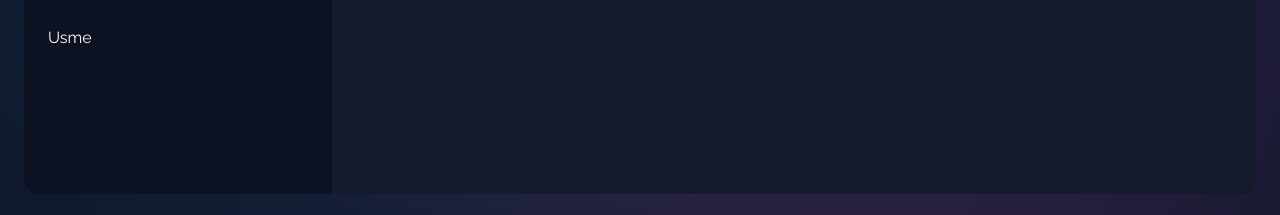
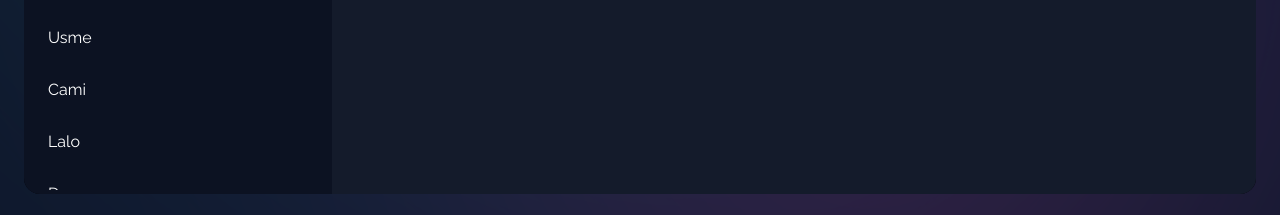
Before and after one commit to Julicode07/QuickChat, a React (Vite) app in the folder Frontend/: page / in a window 1280 px wide. Shown: the part 582-797 px from the top of the page. Built offline with nearby package versions, Linux system fonts and the light colour scheme.

Commit message:
Enhance list styles

```diff
--- a/Frontend/package.json
+++ b/Frontend/package.json
@@ -11,7 +11,7 @@
   },
   "dependencies": {
     "@tailwindcss/vite": "^4.0.9",
-    "framer-motion": "^12.4.7",
+    "framer-motion": "^11.18.2",
     "postprocessing": "^6.36.7",
     "react": "^18.3.1",
     "react-dom": "^18.3.1",
--- a/Frontend/src/index.css
+++ b/Frontend/src/index.css
@@ -7,3 +7,28 @@ body {
     -webkit-font-smoothing: antialiased;
     -moz-osx-font-smoothing: grayscale;
 }
+html {
+    scroll-behavior: smooth;
+}
+
+::-webkit-scrollbar {
+    width: 8px;
+    height: 8px;
+    transition: width 0.3s ease, height 0.3s ease;
+}
+
+::-webkit-scrollbar-thumb {
+    background-color: #888;
+    border-radius: 10px;
+    margin: 2px;
+    transition: background-color 0.3s ease;
+}
+
+::-webkit-scrollbar-thumb:hover {
+    background-color: #555;
+}
+
+::-webkit-scrollbar-horizontal {
+    height: 8px;
+    transition: height 0.3s ease;
+}
--- a/Frontend/src/pages/HomePage.tsx
+++ b/Frontend/src/pages/HomePage.tsx
@@ -28,6 +28,9 @@ function Homepage() {
         { id: 8, name: 'Lau' },
         { id: 9, name: 'Santa' },
         { id: 10, name: 'Usme' },
+        { id: 11, name: 'Cami' },
+        { id: 12, name: 'Lalo' },
+        { id: 13, name: 'Dany' },
     ];
 
 
@@ -118,12 +121,19 @@ function Homepage() {
                                 </div>
                             </div>
 
-                            <ul className="px-4 pb-4 overflow-y-auto">
+                            <ul className="px-4 max-h-[calc(100vh-10rem)] overflow-y-auto">
                                 {results.length > 0 ? (
                                     results.map((chat) => (
-                                        <li key={chat.id} className="mb-3 p-2 hover:bg-blue-700 rounded-md cursor-pointer">
+                                        <motion.li
+                                            key={chat.id}
+                                            className="mb-3 p-2 hover:bg-blue-700 rounded-md cursor-pointer"
+                                            initial={{ opacity: 0, y: 50 }} // Inicia oculto y desplazado
+                                            animate={{ opacity: 1, y: 0 }} // Se anima hacia su posición
+                                            exit={{ opacity: 0, y: -50 }} // Se mueve hacia arriba y se oculta al salir
+                                            transition={{ duration: 0.3 }} // Duración de la animación
+                                        >
                                             {chat.name}
-                                        </li>
+                                        </motion.li>
                                     ))
                                 ) : (
                                     <li className="mb-3 p-2">No se encontraron resultados.</li>
```
